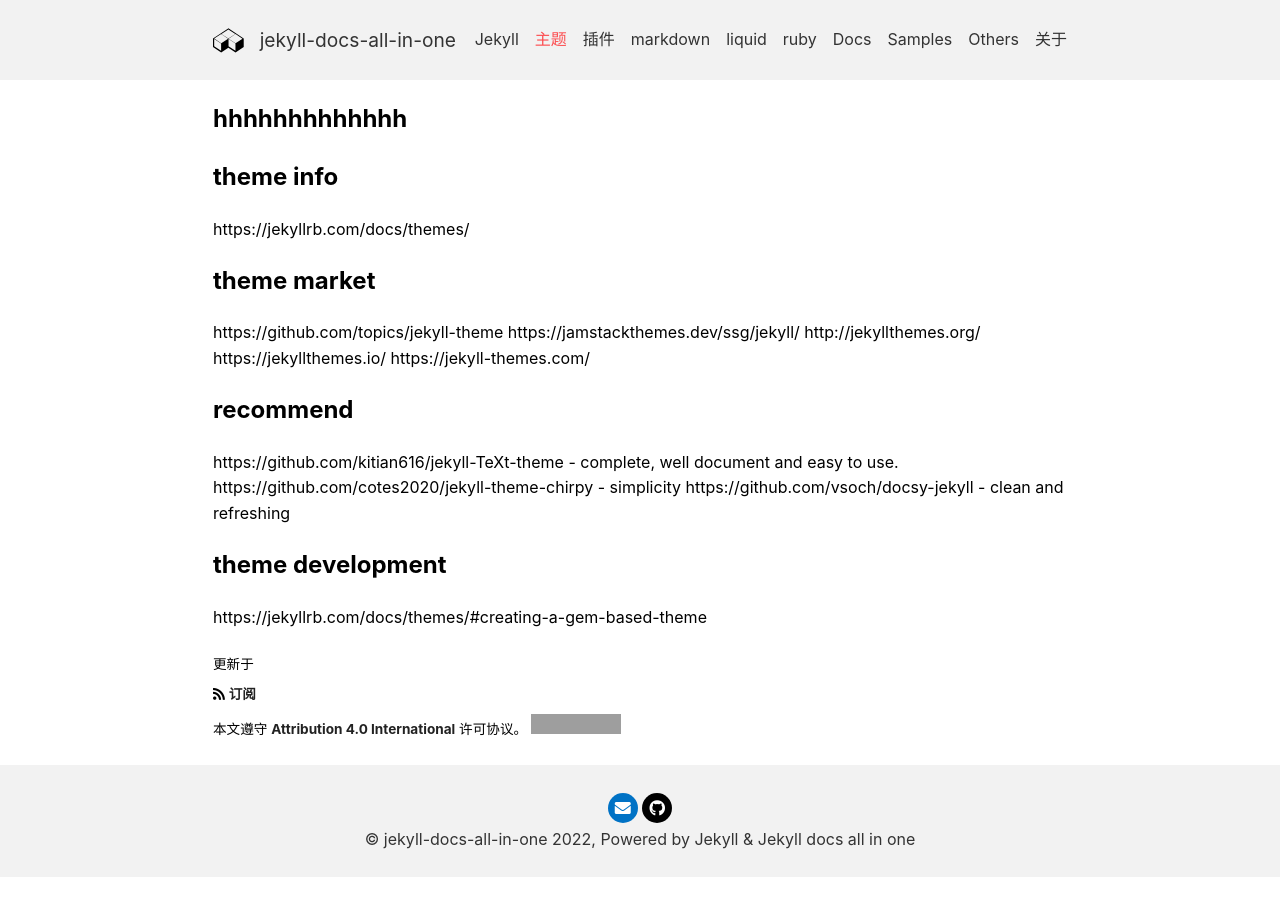
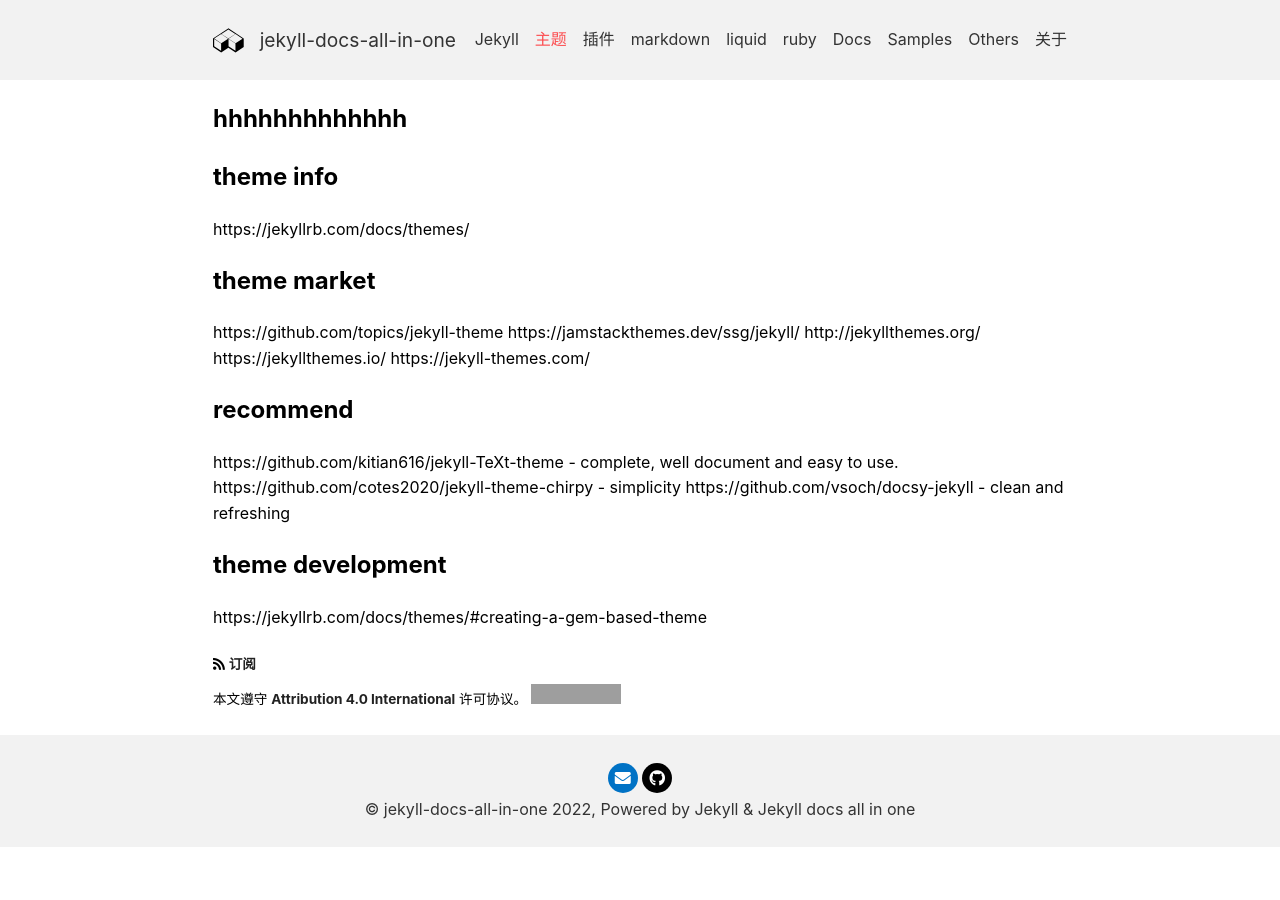
Before and after one commit to LawssssCat/jekyll-docs, a Jekyll site: the page built from _navs/theme.md, in a window 1280 px wide. Built offline with Jekyll 4.4.1, drawn with Linux system fonts in a browser that asks for light colours; grey boxes are pictures that could not be loaded.

Commit message:
fix: last_modified_at

```diff
--- a/_includes/article-footer.html
+++ b/_includes/article-footer.html
@@ -23,7 +23,7 @@
 {%- assign _license = __return -%}
 
 <footer class="footer">
-  {%- if _show_last_modified_at -%}
+  {%- if _show_last_modified_at and page.last_modified_at -%}
     {%- include snippets/get-locale-string-from-data.html key='ARTICLE_DATE_FORMAT' -%}
     {%- assign _locale_date_format = __return -%}
 
```
